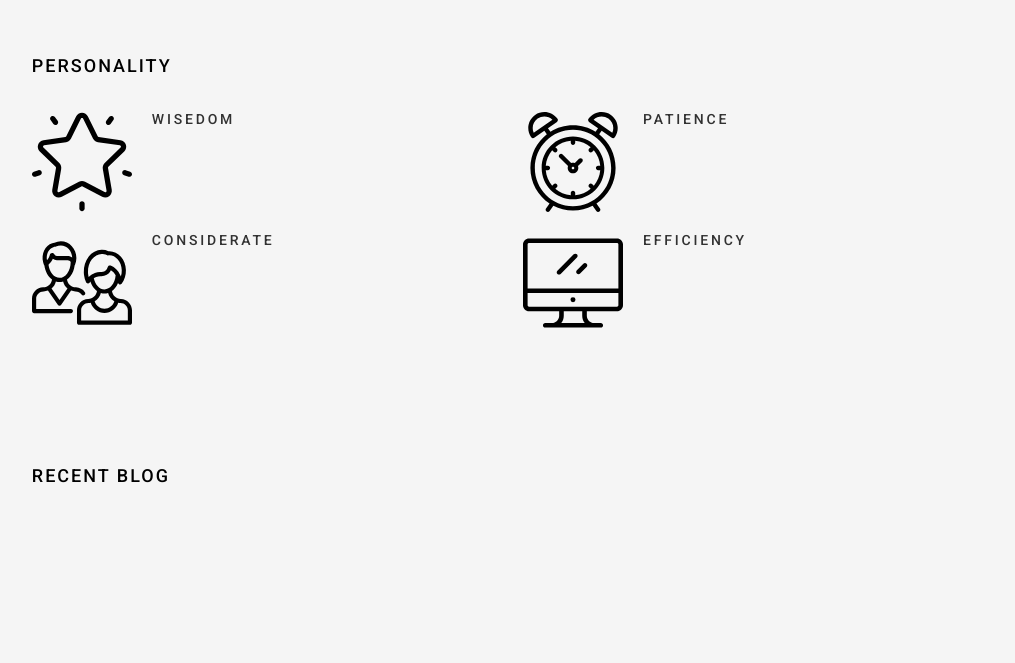
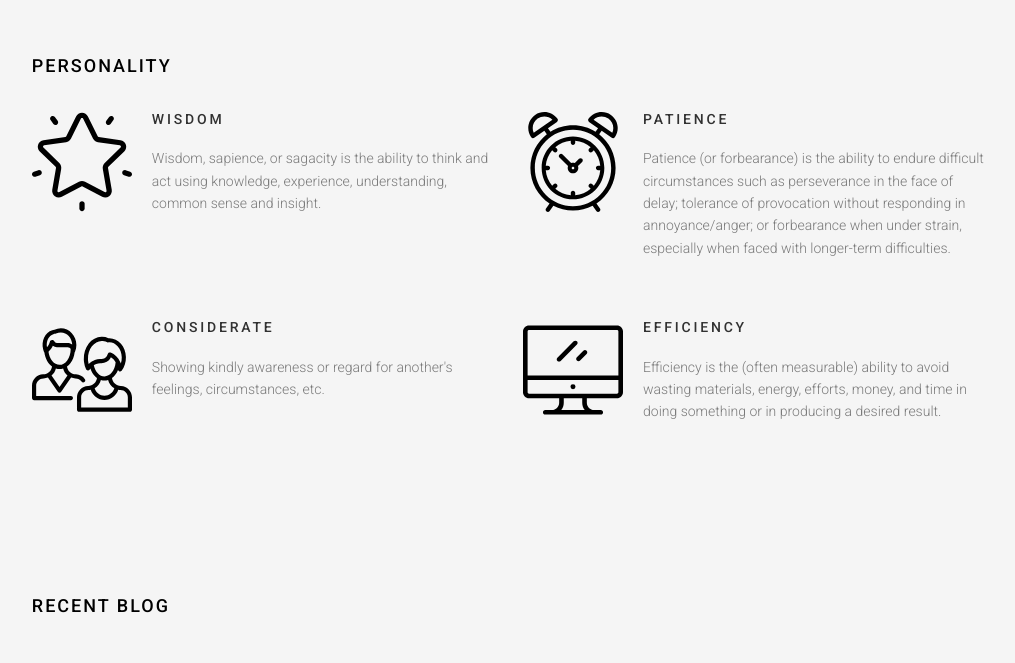
Before and after one commit to justc044/Julia, a Django app: template study/templates/index.html in a window 1280 px wide. Shown: the part 800-1463 px from the top of the page, without its empty margins (260-1275 px from the left). Run offline with Django 3.2, Linux system fonts and the light colour scheme; the template is opened without the code that fills it, so the values that code supplies are empty; some libraries are stand-ins or nearby versions; some web fonts are replaced.

Commit message:
small changes

```diff
--- a/study/templates/blog.html
+++ b/study/templates/blog.html
@@ -17,7 +17,7 @@
             <span class="icon-bar"></span>
             <span class="icon-bar"></span>
           </button>
-          <a class="navbar-brand" href="#">Blog Name</a>
+          <a class="navbar-brand" href="#">{{ blog.title }}</a>
         </div>
         <div id="navbar" class="navbar-collapse collapse">
           <ul class="nav navbar-nav">
@@ -28,11 +28,11 @@
             <li><a id="delete_blog" data-blog-id={{ blog.pk }}>Delete</a></li>
             {% endif %}
           </ul>
-          <ul class="nav navbar-nav navbar-right">
+          <!--<ul class="nav navbar-nav navbar-right">
             <li><a href="../navbar/">Default</a></li>
             <li class="active"><a href="./">Static top <span class="sr-only">(current)</span></a></li>
             <li><a href="../navbar-fixed-top/">Fixed top</a></li>
-          </ul>
+          </ul>-->
         </div><!--/.nav-collapse -->
       </div>
     </nav>
--- a/study/templates/blog_study.html
+++ b/study/templates/blog_study.html
@@ -14,7 +14,7 @@
 								<h3><a href="#">{{ blog.title }}</a></h3>
 								<span><small>by {{ blog.user.username }} </small> / <small> {{ blog.category.name }} </small> / <small> <i class="icon-comment"></i> {{ blog.create_date }}</small></span>
 								<div id="content">{{ blog.content|slice:":50" }}</div>
-								<a href={% url 'blog' blog.pk %} class="lead">Read More <i class="icon-arrow-right3"></i></a>
+								<a href={% url 'blog' blog.pk %} class="lead">Read More </a>
 							</div>
 						</div>
 					</div>
--- a/study/templates/index.html
+++ b/study/templates/index.html
@@ -61,8 +61,8 @@
                                 <img src="{% static 'img/star.svg' %}">
                             </div>
                             <div class="fh5co-text">
-                                <h3>Wisedom</h3>
-                                <p></p><br><br>
+                                <h3>Wisdom</h3>
+                                <p>Wisdom, sapience, or sagacity is the ability to think and act using knowledge, experience, understanding, common sense and insight.</p>
                             </div>
                         </div>
                     </div>
@@ -73,7 +73,7 @@
                             </div>
                             <div class="fh5co-text">
                                 <h3>Patience</h3>
-                                <p></p><br><br>
+                                <p>Patience (or forbearance) is the ability to endure difficult circumstances such as perseverance in the face of delay; tolerance of provocation without responding in annoyance/anger; or forbearance when under strain, especially when faced with longer-term difficulties.</p>
                             </div>
                         </div>
                     </div>
@@ -85,7 +85,7 @@
                             </div>
                             <div class="fh5co-text">
                                 <h3>Considerate</h3>
-                                <p></p><br><br>
+                                <p>Showing kindly awareness or regard for another's feelings, circumstances, etc.</p>
                             </div>
                         </div>
                     </div>
@@ -96,7 +96,7 @@
                             </div>
                             <div class="fh5co-text">
                                 <h3>Efficiency</h3>
-                                <p></p><br><br>
+                                <p>Efficiency is the (often measurable) ability to avoid wasting materials, energy, efforts, money, and time in doing something or in producing a desired result.</p>
                             </div>
                         </div>
                     </div>
@@ -113,7 +113,7 @@
                                 <h3><a href="#">{{ blog.title }}</a></h3>
                                 <span><small>by {{ blog.user.username }} </small> / <small> {{ blog.category.name }} </small> / <small> <i class="icon-comment"></i> {{ blog.create_date }}</small></span>
                                 <div id = "content">{{ blog.content|slice:":50"}}</div>
-                                <a href={% url 'blog' blog.pk %} class="lead">Read More <i class="icon-arrow-right3"></i></a>
+                                <a href={% url 'blog' blog.pk %} class="lead">Read More</a>
                             </div>
                         </div>
                     </div>
```
